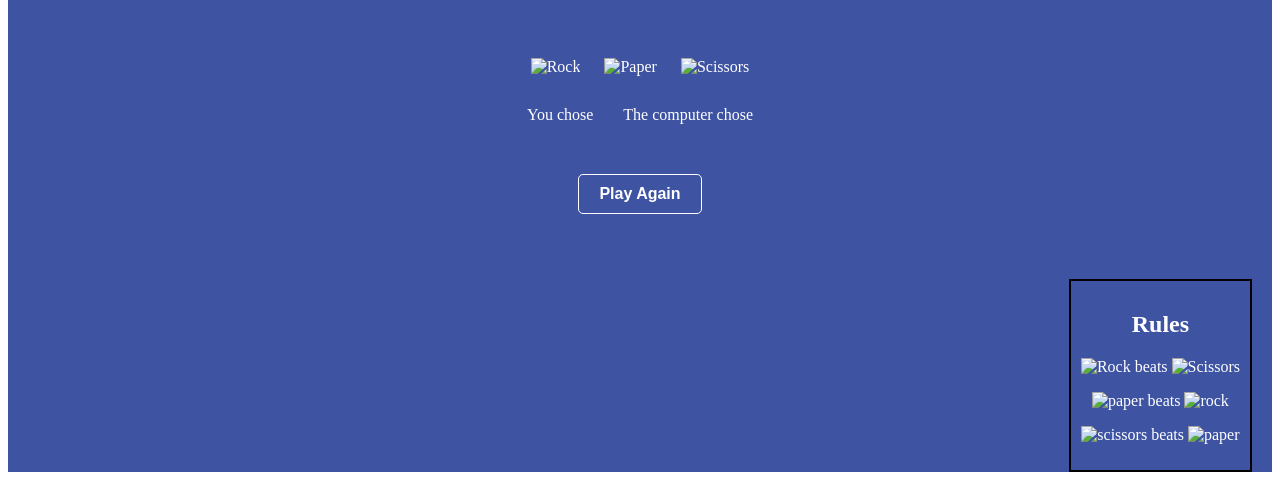
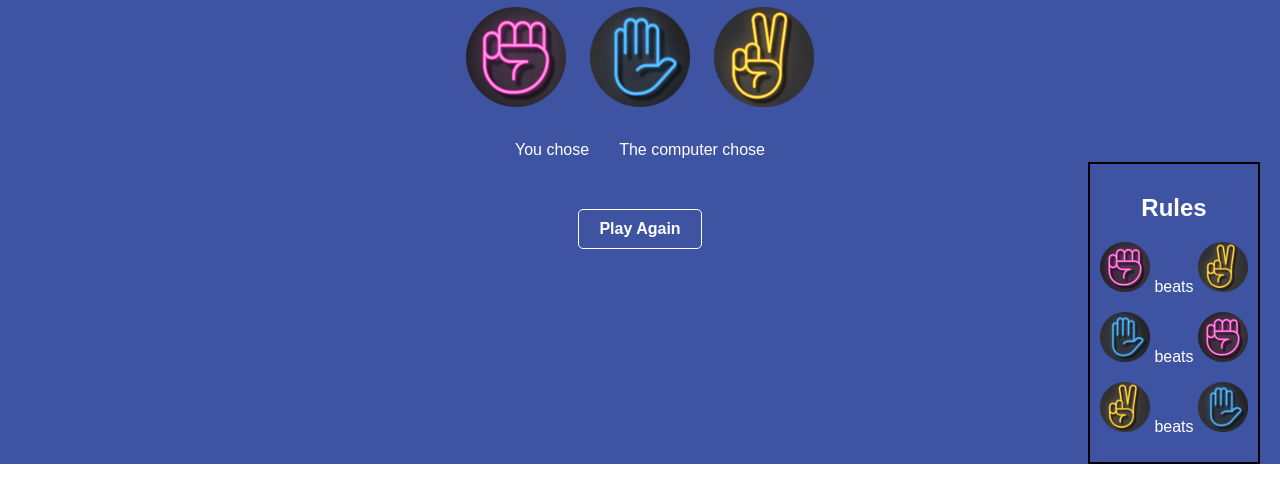
Before and after one commit to Chvertko/OSFEI-Project-2-, a plain HTML site: page start.html in a window 1280 px wide. Shown: the part 336-816 px from the top of the page. Drawn offline with Linux system fonts and the light colour scheme; files that its build step writes are made by us from their sources; the site is published under a folder, as on GitHub Pages, so addresses that start at the root find nothing.

Commit message:
refactoring

```diff
--- a/app.js
+++ b/app.js
@@ -24,10 +24,10 @@ function game(userChoice) {
     const userCondition = userChoice === "rock" && computerChoice === "scissors" || userChoice === "paper" && computerChoice === "rock" || userChoice === "scissors" && computerChoice === "paper"
     const computerCondition = computerChoice === "rock" && userChoice === "scissors" || computerChoice === "paper" && userChoice === "rock" || computerChoice === "scissors" && userChoice === "paper"
     // Update user choice display
-    userChoiceDisplay.innerHTML = `<img src="/${userChoice}.png" alt="${userChoice}" width="150px" height="150px">`;
+    userChoiceDisplay.innerHTML = `<img src="./assets/${userChoice}.png" alt="${userChoice}" width="150px" height="150px">`;
 
     // Update computer choice display
-    computerChoiceDisplay.innerHTML = `<img src="/${computerChoice}.png" alt="${computerChoice}" width="150px" height="150px">`;
+    computerChoiceDisplay.innerHTML = `<img src="./assets/${computerChoice}.png" alt="${computerChoice}" width="150px" height="150px">`;
 
     // Determine winner and update scores
     if (userCondition) {
--- a/start.html
+++ b/start.html
@@ -4,8 +4,8 @@
     <meta charset="UTF-8">
     <meta http-equiv="X-UA-Compatible" content="IE=edge">
     <meta name="viewport" content="width=device-width, initial-scale=1.0">
-    <link rel="stylesheet" href="/normalize.css">
-    <link rel="stylesheet" href="/style.css">
+    <link rel="stylesheet" href="./styles/style.css">
+    <link rel="stylesheet" href="./styles/normalize.css">
     <title>Play</title>
 </head>
 <body>
@@ -25,9 +25,9 @@
 		</div>
 		<div class="game">
 			<div class="choices">
-				<img src="/rock.png" alt="Rock" id="rock">
-				<img src="/paper.png" alt="Paper" id="paper">
-				<img src="/scissors.png" alt="Scissors" id="scissors">
+				<img src="./assets/rock.png" alt="Rock" id="rock">
+				<img src="./assets/paper.png" alt="Paper" id="paper">
+				<img src="./assets/scissors.png" alt="Scissors" id="scissors">
 			</div>
 			<div class="result">
 				<div class="result-container">
@@ -40,9 +40,9 @@
 		</div>
 		<div class="rules">
 			<h2>Rules</h2>
-			<p><img src="/rock.png" alt="Rock" id="rock" width="50px" height="50px"> beats <img src="/scissors.png" alt="Scissors" id="scissors" width="50px" height="50px"></p>
-			<p><img src="/paper.png" alt="paper" id="paper" width="50px" height="50px"> beats <img src="/rock.png" alt="rock" id="rock" width="50px" height="50px"></p>
-			<p><img src="/scissors.png" alt="scissors" id="scissors" width="50px" height="50px"> beats <img src="/paper.png" alt="paper" id="paper" width="50px" height="50px"</p>
+			<p><img src="./assets/rock.png" alt="Rock" id="rock" width="50px" height="50px"> beats <img src="./assets/scissors.png" alt="Scissors" id="scissors" width="50px" height="50px"></p>
+			<p><img src="./assets/paper.png" alt="paper" id="paper" width="50px" height="50px"> beats <img src="./assets/rock.png" alt="rock" id="rock" width="50px" height="50px"></p>
+			<p><img src="./assets/scissors.png" alt="scissors" id="scissors" width="50px" height="50px"> beats <img src="./assets/paper.png" alt="paper" id="paper" width="50px" height="50px"</p>
 		</div>
 	</div>
 	<script src="app.js"></script>
```
Also changed, not shown: index.html (+2 -2 lines), assets/paper.png (renamed from paper.png), assets/rock.png (renamed from rock.png), assets/scissors.png (renamed from scissors.png), styles/normalize.css (renamed from normalize.css), styles/style.css (renamed from style.css).
